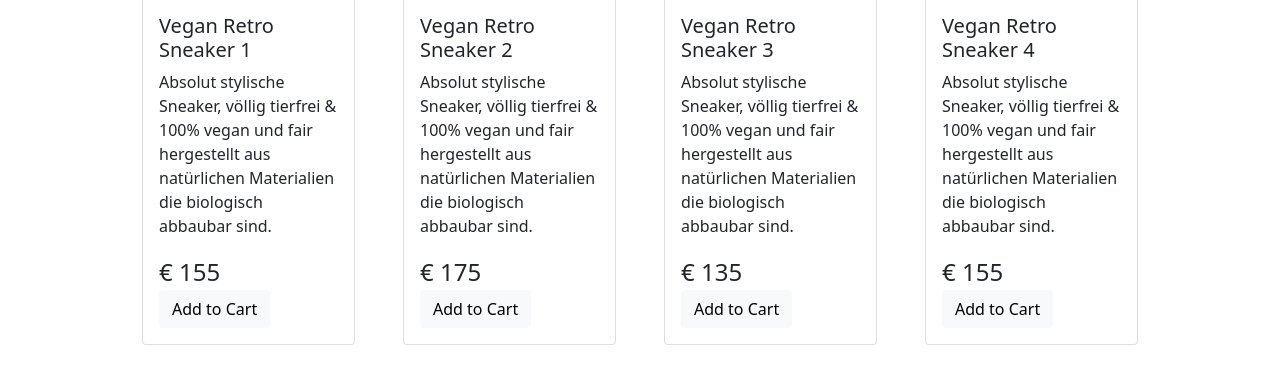
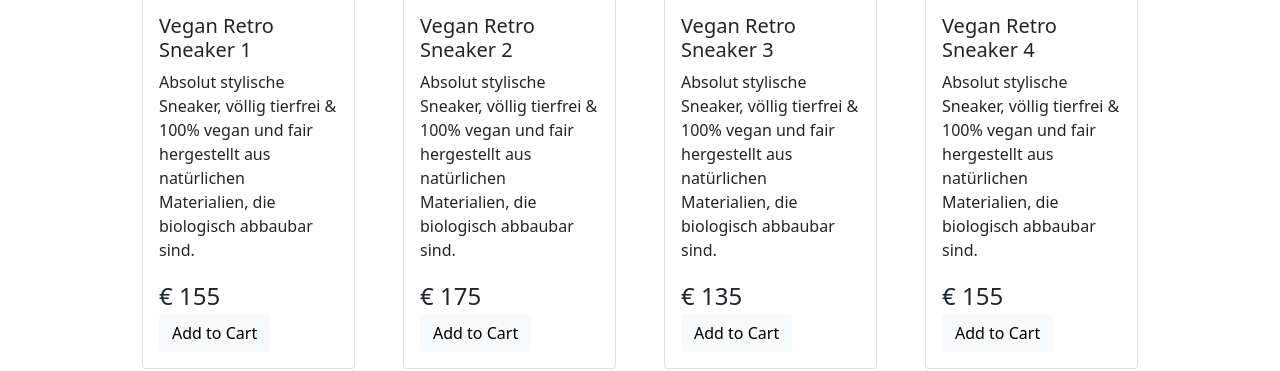
Before and after one commit to Robynio/React-Onlineshop, a React (Create React App) app: page / in a window 1280 px wide. Shown: the part 257-628 px from the top of the page. Built offline with nearby package versions, Linux system fonts and the light colour scheme.

Commit message:
spelling

```diff
--- a/src/components/ProductCard.jsx
+++ b/src/components/ProductCard.jsx
@@ -10,7 +10,7 @@ export default function ProductCard(props) {
             <h5 className="card-title">{props.name}</h5>
             <p className="card-text">
               Absolut stylische Sneaker, völlig tierfrei & 100% vegan und fair
-              hergestellt aus natürlichen Materialien die biologisch abbaubar
+              hergestellt aus natürlichen Materialien, die biologisch abbaubar
               sind.
             </p>
             <div id="productPrice">€ {props.price}</div>
```
